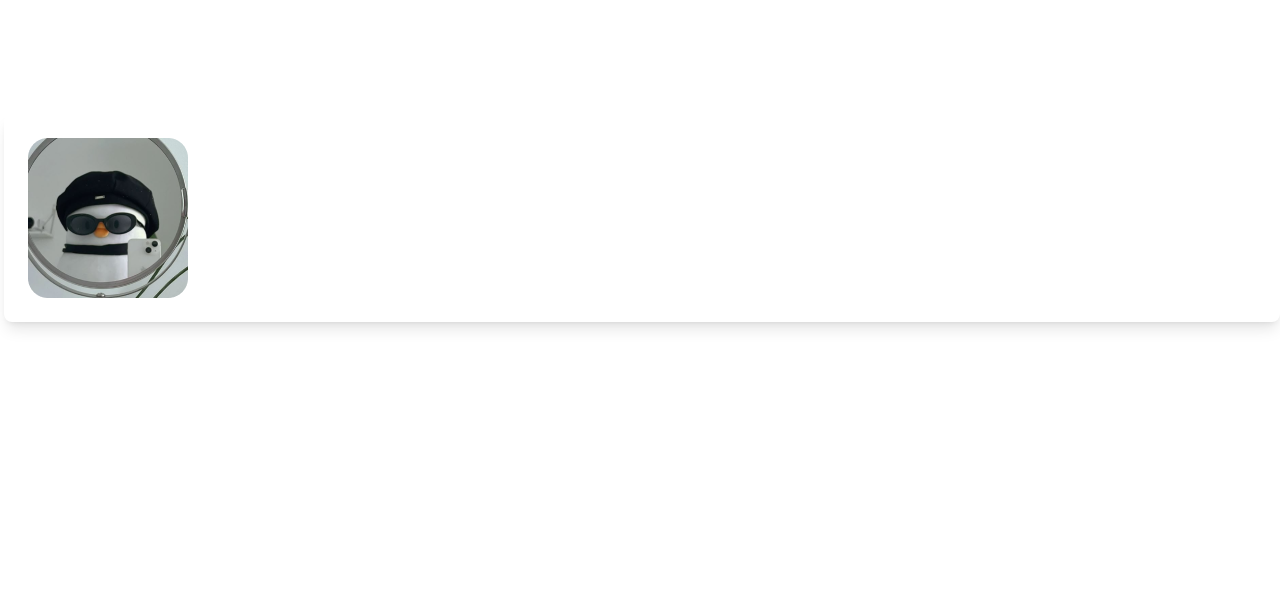
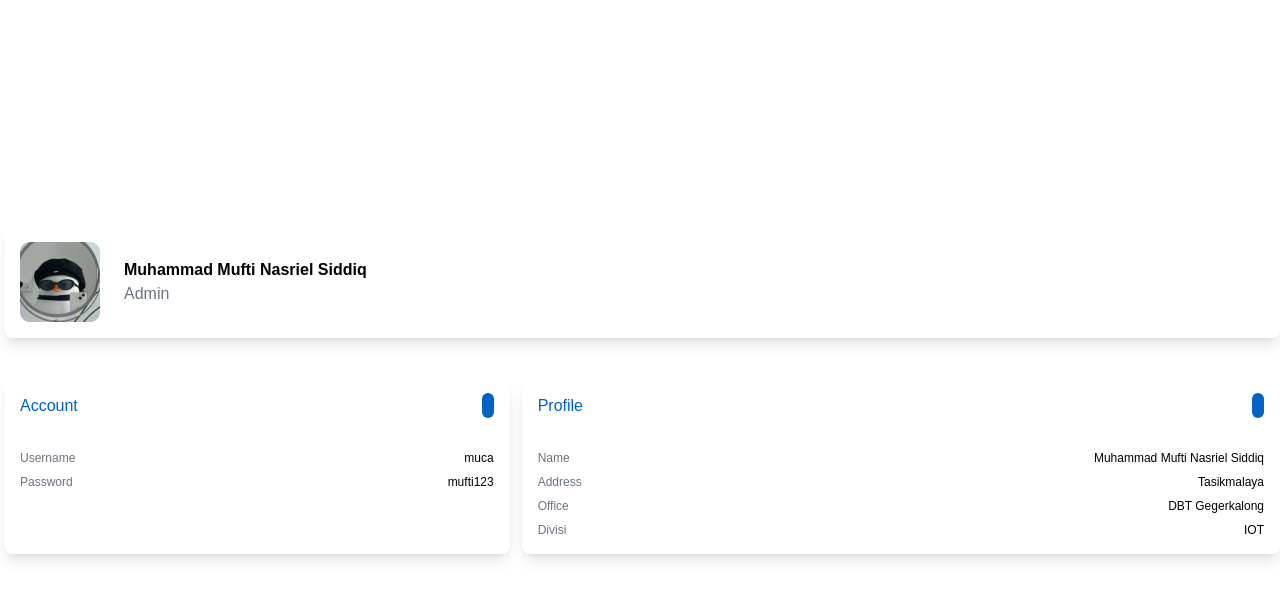
Before and after one commit to sfialdynti/smartPresence, a website: page pages/setting.html in a window 1280 px wide. Drawn offline with Linux system fonts and the light colour scheme.

Commit message:
first commit

```diff
--- a/pages/setting.html
+++ b/pages/setting.html
@@ -9,7 +9,7 @@
 <body>
 
     <main class="ml-1">
-        <div class="text-white mb-10">
+        <div class="text-white">
             <div class="flex gap-2">
                 <i class="bi bi-gear-fill text-lg"></i>
                 <span class="pt-[2px]">Settings</span>
@@ -18,11 +18,62 @@
             <span class="pl-7 font-bold">Settings</span>
         </div>
 
-        <div class="mt-16">
-            <div class="bg-white p-6 rounded-lg shadow-lg">
-                <div class="flex">
-                    <img src="/img/image.png" alt="">
+        <div class="mt-44 font-montserrat">
+            <div class="bg-white p-4 rounded-lg shadow-lg">
+                <div class="flex items-center">
+                    <img src="/img/image.png" alt="" class="w-20">
+                    <div class="ml-6">
+                        <span class="font-bold">Muhammad Mufti Nasriel Siddiq</span>
+                        <p class="text-gray-500">Admin</p>
+                    </div>
                 </div>
+            </div>
+
+            <div class="flex gap-3">
+                <div class="bg-white p-4 rounded-lg shadow-lg w-2/5 mt-10 font-montserrat">
+                    <div class="flex justify-between w-full ">
+                        <span class="text-dodgerBlue">Account</span>
+                        <a href="">
+                            <i class="bi bi-pencil-fill text-white bg-dodgerBlue px-1.5 py-1 rounded-full"></i>
+                        </a>
+                    </div>
+
+                    <div class="justify-between flex mt-8 text-xs">
+                        <span class="text-gray-500">Username</span>
+                        <span>muca</span>
+                    </div>
+                    <div class="justify-between flex mt-2 text-xs">
+                        <span class="text-gray-500">Password</span>
+                        <span>mufti123</span>
+                    </div>
+                </div>
+
+                <div class="bg-white p-4 rounded-lg shadow-lg w-3/5 mt-10 font-montserrat">
+                    <div class="flex justify-between w-full ">
+                        <span class="text-dodgerBlue">Profile</span>
+                        <a href="">
+                            <i class="bi bi-pencil-fill text-white bg-dodgerBlue px-1.5 py-1 rounded-full"></i>
+                        </a>
+                    </div>
+
+                    <div class="justify-between flex mt-8 text-xs">
+                        <span class="text-gray-500">Name</span>
+                        <span>Muhammad Mufti Nasriel Siddiq</span>
+                    </div>
+                    <div class="justify-between flex mt-2 text-xs">
+                        <span class="text-gray-500">Address</span>
+                        <span>Tasikmalaya</span>
+                    </div>
+                    <div class="justify-between flex mt-2 text-xs">
+                        <span class="text-gray-500">Office</span>
+                        <span>DBT Gegerkalong</span>
+                    </div>
+                    <div class="justify-between flex mt-2 text-xs">
+                        <span class="text-gray-500">Divisi</span>
+                        <span>IOT</span>
+                    </div>
+                </div>
+
             </div>
         </div>
     </main>
--- a/tailwind.config.js
+++ b/tailwind.config.js
@@ -1,7 +1,7 @@
 // import "bootstrap-icons/font/bootstrap-icons.css";
 
 module.exports = {
-  content: ["./sidebar.html", "./pages/overview.html", "./index.html", "./pages/account.html", "./sidebar.js", "./pages/login.html", "./public/**/*.html", "./src/**/*.{html,js}"],
+  content: ["./sidebar.html", "./pages/overview.html", "./index.html", "./pages/account.html", "./pages/setting.html", "./pages/allReport.html", "./pages/employeeData.html", "./pages/individualReport.html", "./sidebar.js", "./pages/login.html", "./public/**/*.html", "./src/**/*.{html,js}"],
   safelist: ["hidden"],
   theme: {
     extend: {
```
Also changed, not shown: index.html (+1 -1 lines), pages/account.html (+44 -10 lines), pages/individualReport.html (+1 -1 lines), css/style.css.
